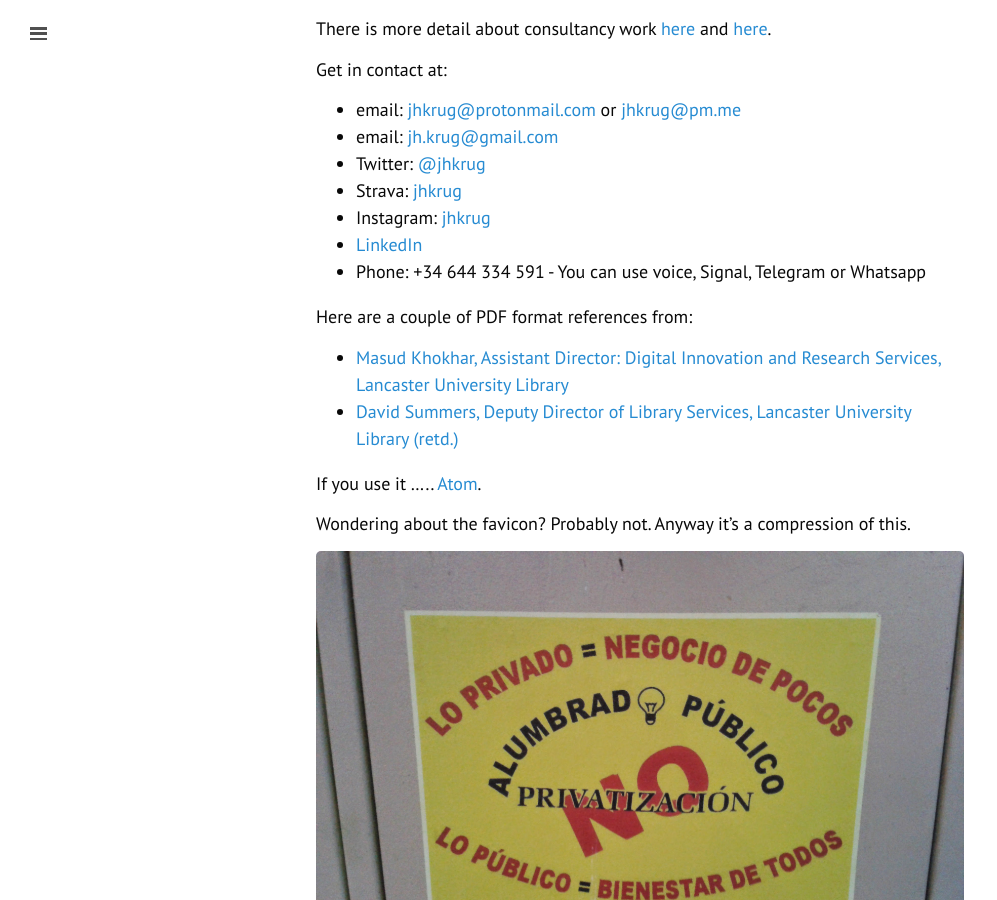
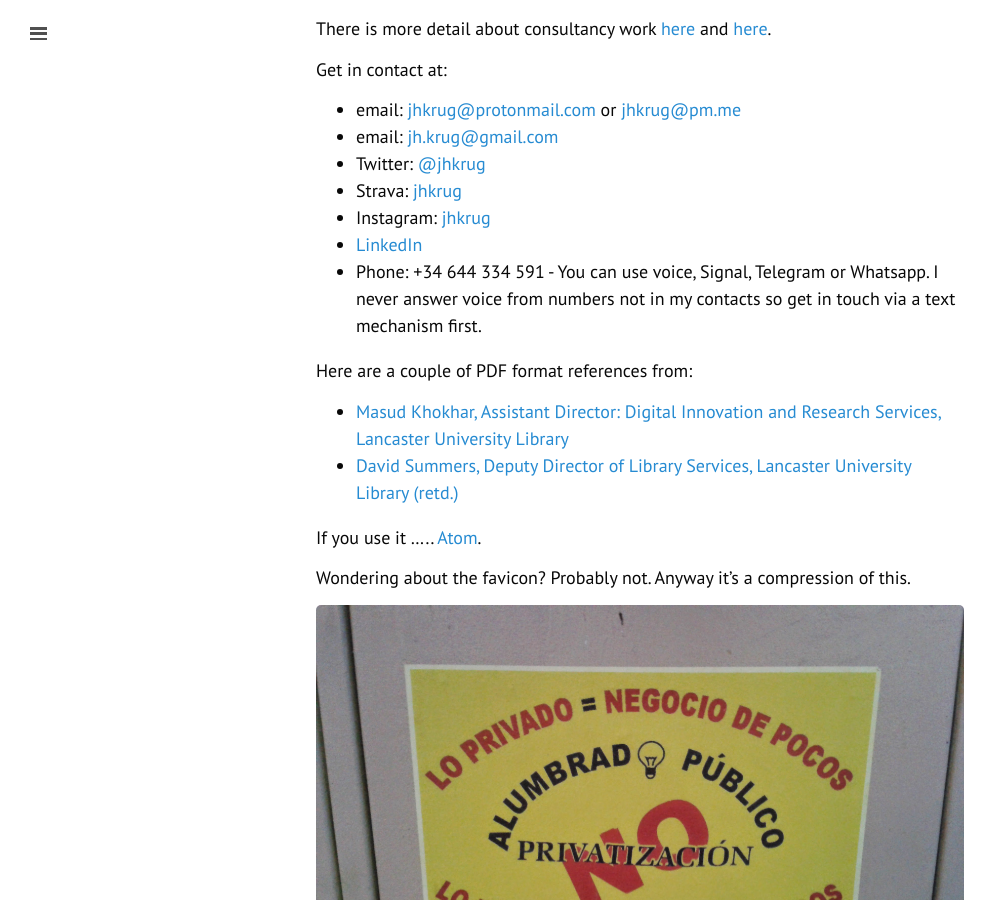
Before and after one commit to jhkrug/jhkrug.github.io, a Jekyll site: the page built from about.md, in a window 1280 px wide and 900 px high, scrolled down 1204 px. Shown: the whole window, without its empty margins (0-997 px from the left). Built offline with Jekyll 4.4.1, drawn with Linux system fonts in a browser that asks for light colours.

Commit message:
voice calls and contacts

```diff
--- a/about.md
+++ b/about.md
@@ -39,7 +39,8 @@ Get in contact at:
 * Instagram: <a href="https://www.instagram.com/jhkrug">jhkrug</a>
 * [LinkedIn](http://www.linkedin.com/in/john-krug-2217a8129)
 * Phone: +34 644 334 591 - You can use voice, Signal, Telegram or
-Whatsapp
+Whatsapp. I never answer voice from numbers not in my contacts so get in
+touch via a text mechanism first.
 
 Here are a couple of PDF format references from:
 * [Masud Khokhar, Assistant Director: Digital
```
